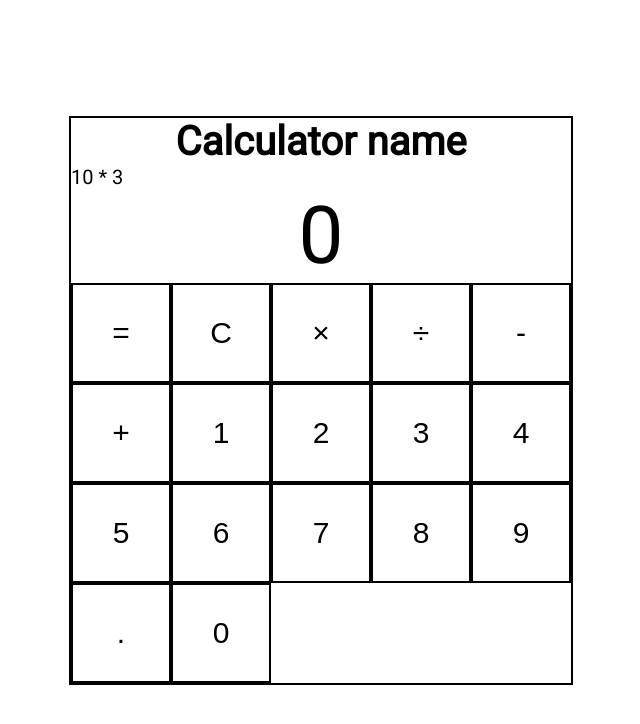
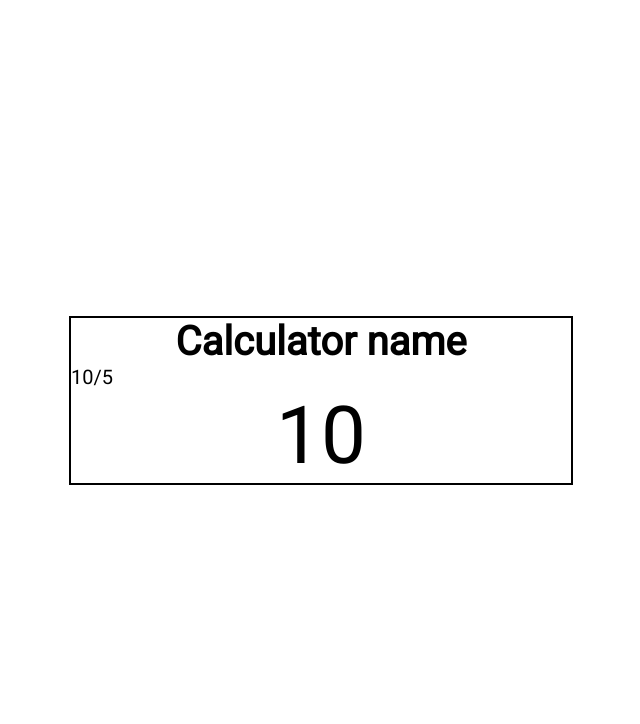
Before and after one commit to deivgin/calculator, a React app: page / in a window 1280 px wide. Shown: the top 724 px of the page, without its empty margins (319-959 px from the left). Built offline with nearby package versions, Linux system fonts and the light colour scheme.

Commit message:
Refacture code, change state object

```diff
--- a/src/components/Calculator/Calculator.tsx
+++ b/src/components/Calculator/Calculator.tsx
@@ -1,36 +1,17 @@
 import Screen from "./components/Screen";
 import Pad from "./components/Pad";
 import { useState } from "react";
-import { Operand, Operator } from "./components/model";
-
-import characters from "../../utils/characters";
+import { Operand, Operator, State, initialState } from "./components/model";
+import { actions, numbers, operations } from "../../utils/characters";
 
 const Calculator = () => {
-  const [currOperand, setCurrOperand] = useState("0");
-  const [prevOperand, setPrevOperand] = useState("");
-  const [selectedOperation, setSelectedOperation] = useState<Operator>();
-
-  const appendOperand = (number: Operand) => {
-    currOperand === "0"
-      ? setCurrOperand(number)
-      : setCurrOperand(`${currOperand}${number}`);
-  };
-
-  const chooseOperation = (operation: Operator) => {
-    setPrevOperand(currOperand);
-    setCurrOperand("0");
-    setSelectedOperation(operation);
-  };
+  const [state, setState] = useState<State>(initialState);
 
   return (
     <div className="calculator">
       <h1 className="calculator__name">Calculator name</h1>
-      <Screen display={currOperand} />
-      <Pad
-        characters={characters}
-        appendOperand={appendOperand}
-        chooseOperation={chooseOperation}
-      />
+      <Screen />
+      <Pad numbers={numbers} />
     </div>
   );
 };
--- a/src/components/Calculator/components/Button.tsx
+++ b/src/components/Calculator/components/Button.tsx
@@ -1,11 +1,18 @@
 interface ButtonProps {
   children: string;
+  onClick: any;
 }
 
-const Button: React.FC<ButtonProps> = (props) => {
+const Button: React.FC<ButtonProps> = ({ children, onClick }) => {
   return (
-    <button {...props} className="calculator__button">
-      {props.children}
+    <button
+      className="calculator__button"
+      onClick={(e) => {
+        const text = e.target as HTMLElement;
+        onClick(text.innerText);
+      }}
+    >
+      {children}
     </button>
   );
 };
--- a/src/components/Calculator/components/Pad.tsx
+++ b/src/components/Calculator/components/Pad.tsx
@@ -1,17 +1,14 @@
+import { numbers } from "../../../utils/characters";
 import Button from "./Button";
+import { Operand, Operator } from "./model";
 
-interface PadProps {
-  characters: string[];
+interface Props {
+  numbers: number[];
 }
 
-const Pad: React.FC<PadProps> = ({ characters }) => {
-  return (
-    <div>
-      {characters.map((char, index) => (
-        <Button key={index}>{char}</Button>
-      ))}
-    </div>
-  );
+const Pad: React.FC<Props> = ({}) => {
+  const switchBetweenOperations = (char: string) => {};
+  return <div>{}</div>;
 };
 
 export default Pad;
--- a/src/components/Calculator/components/Screen.tsx
+++ b/src/components/Calculator/components/Screen.tsx
@@ -1,12 +1,10 @@
-interface ScreenProps {
-  display: string;
-}
+import { Operator } from "./model";
 
-const Screen: React.FC<ScreenProps> = ({ display }) => {
+const Screen: React.FC = () => {
   return (
     <div className="calculator__screen">
-      <div className="calculation">10 * 3</div>
-      <div className="number">{display}</div>
+      <div className="calculation">10/5</div>
+      <div className="number">10</div>
     </div>
   );
 };
--- a/src/components/Calculator/components/model.ts
+++ b/src/components/Calculator/components/model.ts
@@ -1,3 +1,15 @@
+export interface State {
+  firstOperand: string;
+  secondOperand: string;
+  operation: Operator | null;
+}
+
+export const initialState: State = {
+  firstOperand: "",
+  secondOperand: "",
+  operation: null,
+};
+
 export type Operand = "0" | "1" | "2" | "3" | "4" | "5" | "6" | "7" | "8" | "9";
 
 export type Operator = "+" | "-" | "÷" | "×";
--- a/src/utils/characters.ts
+++ b/src/utils/characters.ts
@@ -1,21 +1,3 @@
-const characters = [
-  "=",
-  "C",
-  "×",
-  "÷",
-  "-",
-  "+",
-  "1",
-  "2",
-  "3",
-  "4",
-  "5",
-  "6",
-  "7",
-  "8",
-  "9",
-  ".",
-  "0",
-];
-
-export default characters;
+export const actions = ["=", "C", "."];
+export const numbers = [1, 2, 3, 4, 5, 6, 7, 8, 9, 0];
+export const operations = ["×", "÷", "-", "+"];
```
Also changed, not shown: 1 other file (tests, documents, lock files or other folders).
